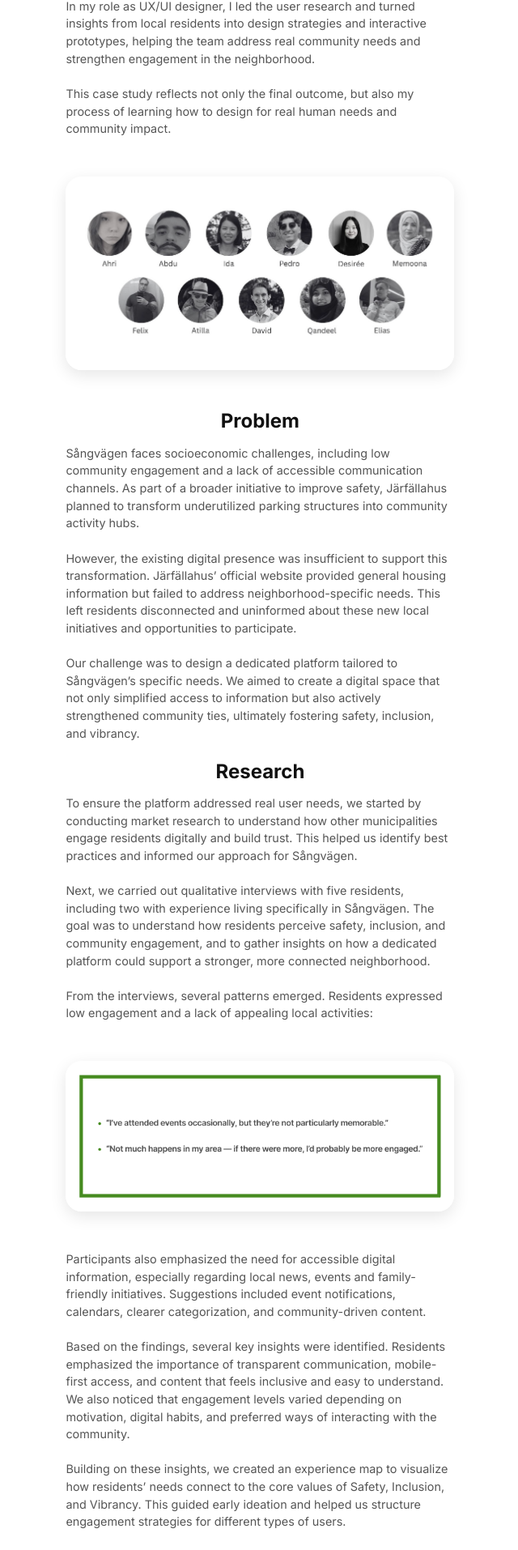
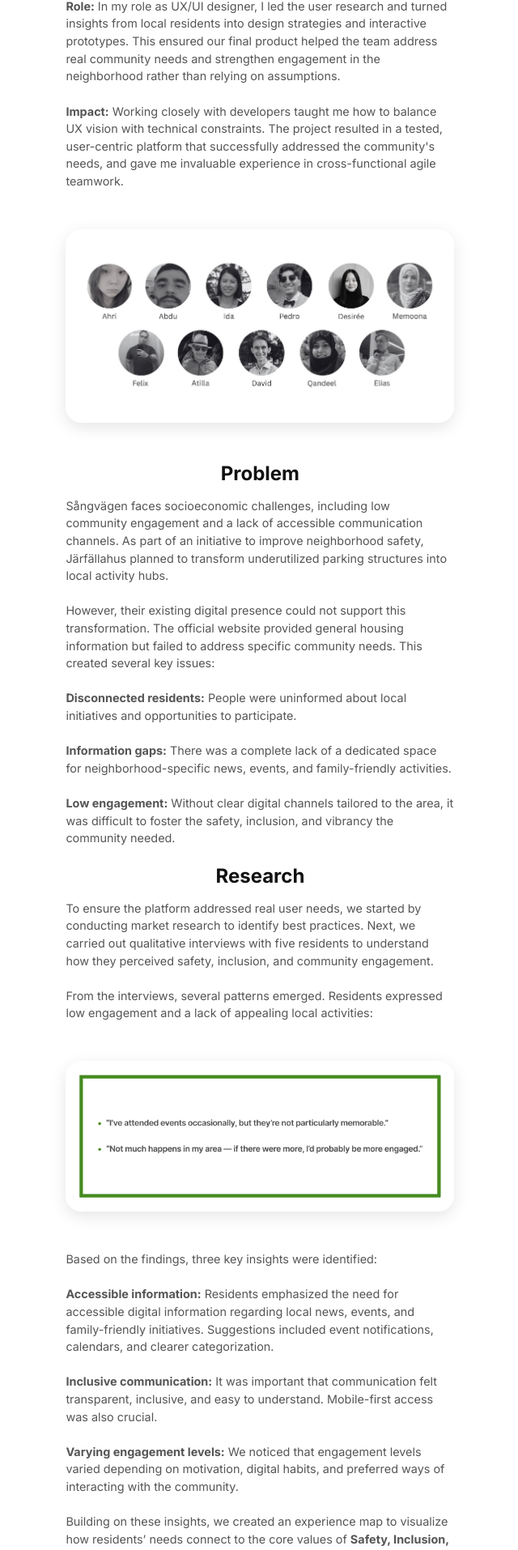
Before and after one commit to desjohnsen/portfolio, a React (Vite) app: page /project/1 in a window 1280 px wide. Shown: the part 559-2473 px from the top of the page at 81% size, without its empty margins (365-1005 px from the left). Built offline with nearby package versions, Linux system fonts and the light colour scheme.

Commit message:
refactor: Järfällahus case study for better UX and readability

```diff
--- a/src/pages/Project1.jsx
+++ b/src/pages/Project1.jsx
@@ -4,8 +4,6 @@ import PhoneImage from "../assets/images/jarfallahus.png";
 import GroupPhoto from "../assets/images/GroupPhoto.jpg";
 import ExperienceMap from "../assets/images/experiencemap.jpg";
 import UserArchetypes from "../assets/images/userarchetypes.jpg";
-import keyConcepts from "../assets/images/keyconcepts.jpg";
-import KeyOutcomes from "../assets/images/Keyoutcomes.png";
 import Quotes from "../assets/images/quotes.png";
 import "../styles/ProjectLayout.css";
 
@@ -20,16 +18,19 @@ const Project1 = () => {
     >
     <section id="overview" className="project-content">
         <h2>Overview</h2>
+
         <p>
-          As part of Chas Challenge, an annual initiative at Chas Academy where students from UX/UI, Frontend, Fullstack, and DevOps programs work together in cross-functional teams to develop
-          digital solutions for real clients, we collaborated with Järfällahus and local stakeholders to create an accessible and engaging platform for Sångvägen, a residential area in Järfälla.
+          <strong>Challenge:</strong> As part of the annual Chas Challenge, where students from UX/UI, Frontend, Fullstack, and DevOps programs work together in cross-functional teams, we collaborated with the real estate company Järfällahus to create a digital solution. The goal was to build an accessible and engaging platform to strengthen the community and simplify access to local initiatives in the Sångvägen neighborhood.
         </p>
+
         <p>
-          In my role as UX/UI designer, I led the user research and turned insights from local residents into design strategies and interactive prototypes, helping the team address real community needs and strengthen engagement in the neighborhood.
+          <strong>Role:</strong> In my role as UX/UI designer, I led the user research and turned insights from local residents into design strategies and interactive prototypes. This ensured our final product helped the team address real community needs and strengthen engagement in the neighborhood rather than relying on assumptions.
         </p>
+
         <p>
-          This case study reflects not only the final outcome, but also my process of learning how to design for real human needs and community impact.
+          <strong>Impact:</strong> Working closely with developers taught me how to balance UX vision with technical constraints. The project resulted in a tested, user-centric platform that successfully addressed the community's needs, and gave me invaluable experience in cross-functional agile teamwork.
         </p>
+
         <div className="project-image-wrapper">
           <img src={GroupPhoto} alt="Group photo" className="project-image" />
         </div>
@@ -37,100 +38,92 @@ const Project1 = () => {
 
       <section id="problem" className="project-content">
         <h2>Problem</h2>
+
         <p>
-          Sångvägen faces socioeconomic challenges, including low community engagement and a lack of accessible communication channels.
-          As part of a broader initiative to improve safety, Järfällahus planned to transform underutilized parking structures into community activity hubs.
+          Sångvägen faces socioeconomic challenges, including low community engagement and a lack of accessible communication channels. As part of an initiative to improve neighborhood safety, Järfällahus planned to transform underutilized parking structures into local activity hubs.
         </p>
+
         <p>
-          However, the existing digital presence was insufficient to support this transformation. Järfällahus’ official website provided general housing information
-          but failed to address neighborhood-specific needs. This left residents disconnected and uninformed about these new local initiatives and opportunities to participate.
+          However, their existing digital presence could not support this transformation. The official website provided general housing information but failed to address specific community needs. This created several key issues:
         </p>
+
         <p>
-          Our challenge was to design a dedicated platform tailored to Sångvägen’s specific needs. We aimed to create a digital space that not only simplified access to information
-          but also actively strengthened community ties, ultimately fostering safety, inclusion, and vibrancy.
+          <strong>Disconnected residents:</strong> People were uninformed about local initiatives and opportunities to participate.
+        </p>
+
+        <p>
+          <strong>Information gaps:</strong> There was a complete lack of a dedicated space for neighborhood-specific news, events, and family-friendly activities.
+        </p>
+
+        <p>
+          <strong>Low engagement:</strong> Without clear digital channels tailored to the area, it was difficult to foster the safety, inclusion, and vibrancy the community needed.
         </p>
       </section>
 
       <section id="research" className="project-content">
         <h2>Research</h2>
         <p>
-          To ensure the platform addressed real user needs, we started by conducting market research to understand how other municipalities engage residents digitally and build trust.
-          This helped us identify best practices and informed our approach for Sångvägen.
+          To ensure the platform addressed real user needs, we started by conducting market research to identify best practices. Next, we carried out qualitative interviews with five residents to understand how they perceived safety, inclusion, and community engagement.
         </p>
-        <p>
-          Next, we carried out qualitative interviews with five residents, including two with experience living specifically in Sångvägen.
-          The goal was to understand how residents perceive safety, inclusion, and community engagement, and to gather insights on how a dedicated platform could support a stronger, more connected neighborhood.
-        </p>
+
         <p>
           From the interviews, several patterns emerged. Residents expressed low engagement and a lack of appealing local activities:
         </p>
+
         <div className="project-image-wrapper">
           <img src={Quotes} alt="Quotes" className="project-image" />
         </div>
+
         <p>
-          Participants also emphasized the need for accessible digital information, especially regarding local news, events and family-friendly initiatives. Suggestions included event notifications, calendars,
-          clearer categorization, and community-driven content.
+          Based on the findings, three key insights were identified:
         </p>
+
         <p>
-          Based on the findings, several key insights were identified. Residents emphasized the importance of transparent communication, mobile-first access, and content that feels inclusive and easy to understand.
-          We also noticed that engagement levels varied depending on motivation, digital habits, and preferred ways of interacting with the community.
+          <strong>Accessible information:</strong> Residents emphasized the need for accessible digital information regarding local news, events, and family-friendly initiatives. Suggestions included event notifications, calendars, and clearer categorization.
         </p>
+
         <p>
-          Building on these insights, we created an experience map to visualize how residents’ needs connect to the core values of Safety,
-          Inclusion, and Vibrancy. This guided early ideation and helped us structure engagement strategies for different types of users.
+          <strong>Inclusive communication:</strong> It was important that communication felt transparent, inclusive, and easy to understand. Mobile-first access was also crucial.
         </p>
+
+        <p>
+          <strong>Varying engagement levels:</strong> We noticed that engagement levels varied depending on motivation, digital habits, and preferred ways of interacting with the community.
+        </p>
+
+        <p>
+          Building on these insights, we created an experience map to visualize how residents’ needs connect to the core values of <strong>Safety, Inclusion, and Vibrancy</strong>. This guided early ideation and engagement strategies.
+        </p>
+
         <div className="project-image-wrapper">
           <img src={ExperienceMap} alt="Experience map" className="project-image" />
         </div>
+
         <p>
-          We then defined three user archetypes based on the research insights. These archetypes ensured that our design decisions remained user-centered and adaptable to different levels of digital confidence
-          and motivation to engage. They also influenced interaction flows, content hierarchy and tone of voice throughout the project.
+          We then defined three user archetypes based on the research. These archetypes ensured that our design decisions remained user-centered and adaptable to different levels of digital confidence and motivation.
         </p>
+
         <div className="project-image-wrapper">
           <img src={UserArchetypes} alt="User archetypes" className="project-image" />
         </div>
-        <p>
-          This research phase provided a solid foundation for ideation and design, ensuring that every decision was grounded in real user needs and behaviors.
-        </p>
-      </section>
-
-      <section id="ideation" className="project-content">
-        <h2>Ideation</h2>
-        <p>
-          After analysing the research insights, we explored different ways to address the challenges faced by Sångvägen residents. Our goal was to create a platform that felt welcoming, accessible and engaging for different user archetypes.
-        </p>
-        <p>
-          As a cross-functional team, we brainstormed ideas around content and interaction patterns that would support safety, inclusion and community engagement. The experience map and user archetypes guided our discussions and helped us prioritise
-          features that mattered most to residents.
-        </p>
-        <p>
-          To show how insights were turned into early design directions, a concept summary was created to capture the core ideas shaping the platform such as accessible information, interactive features and mobile-first design.
-        </p>
-        <div className="project-image-wrapper">
-          <img src={keyConcepts} alt="Key concepts visual summary" className="project-image" />
-        </div>
-        <p>
-          These ideas became the foundation for our wireframes and prototypes, allowing us to quickly test assumptions and iterate based on user feedback.
-        </p>
       </section>
 
       <section id="design" className="project-content">
         <h2>Design</h2>
+
         <p>
-          Building on the concepts from our ideation phase, we moved into designing the platform’s interface. The visual identity was inspired by Järfällahus’s branding colors,
-          typography, and overall tone but softened with rounded UI elements and modern layouts to create a welcoming and approachable feel.
+          <strong>Collaborative sketching:</strong> We kicked off the design phase with a cross-functional Crazy 8's workshop. Sketching together on paper helped align the team on core concepts before moving into digital wireframing.
         </p>
+
         <p>
-          Wireframes and prototypes focused on intuitive navigation, ensuring accessibility for all user archetypes. Mobile-first design guided our layouts, as most residents preferred
-          interacting via smartphones. Key features like event registration, activity hubs, and neighborhood updates were carefully positioned to encourage participation and community engagement.
+          <strong>Visual identity:</strong> The UI was inspired by Järfällahus’s existing brand guidelines but softened with rounded elements and modern, mobile-first layouts to create a welcoming and approachable feel for the residents.
         </p>
+
         <p>
-          To make the platform inclusive for residents with different ages, technical abilities and language backgrounds, accessibility was considered throughout the design decisions. This guided choices such as clear iconography,
-          readable typography and a simplified navigation structure that would feel intuitive even for first-time users. Basic WCAG principles were used as guidance to support residents who might have limited digital confidence.
+          <strong>Inclusive & Accessible:</strong> To accommodate varying levels of digital confidence, basic WCAG principles guided our choices. We prioritized clear iconography, readable typography, and a simplified navigation structure to ensure key features like event registration and activity hubs were easy to find.
         </p>
+
         <p>
-          Throughout the design phase, the process remained iterative. We continuously tested wireframes and early prototypes with developers, DevOps and residents, gathering feedback to refine interaction patterns, accessibility and content clarity.
-          Each adjustment aimed to strengthen the platform’s safety, inclusivity and vibrancy while maintaining a user-friendly experience for residents with varying digital habits.
+          <strong>Iterative testing:</strong> Throughout the process, we continuously tested early prototypes with both our technical team (to ensure feasibility) and local residents. Their feedback drove iterations on content clarity and interaction patterns, ensuring the final design fostered inclusion and engagement.
         </p>
 
         <div className="project-image-wrapper">
@@ -140,49 +133,48 @@ const Project1 = () => {
 
       <section id="outcome" className="project-content">
         <h2>Outcome</h2>
+
         <p>
-          The platform successfully addressed the challenges identified in the research phase by providing residents with a clear, accessible and engaging way to connect with their neighborhood.
-        </p>
-        <p>
-          Throughout the project, we continuously tested our interactive prototypes with residents to observe real behaviors and reactions. These usability sessions helped us refine navigation,
-          improve content clarity and enhance the feeling of trust and belonging. Iterations were guided by what users struggled with and what they naturally gravitated toward, ensuring that changes contributed to a smoother and more intuitive experience.
-        </p>
-        <p>
-          The final platform helped overcome several key barriers to engagement. Information became easier to find as neighborhood updates, event registration and activity hubs were clearly structured and centralized. Engagement increased through interactive
-          features that encouraged participation across different levels of motivation. The visual tone and wording supported feelings of safety and inclusion, while a mobile-first approach ensured that the platform could be accessed easily by residents with varying levels of digital confidence.
-        </p>
-        <p>
-          To highlight the impact visually, a key outcomes summary was created to show how insights from the research were turned into practical improvements across usability, engagement and trust.
-        </p>
-        <div className="project-image-wrapper">
-          <img src={KeyOutcomes} alt="Key outcomes visual summary" className="project-image" />
-        </div>
-        <p>
-          User feedback confirmed that the final platform felt intuitive and enjoyable to use, while remaining closely aligned with the needs of the local community.
+          The final platform successfully addressed the barriers identified in our research. By moving away from general housing information and focusing on neighborhood-specific needs, we created a digital space where residents felt informed and welcomed.
         </p>
 
+        <p>
+          Final user feedback confirmed that the platform felt intuitive and enjoyable to use. The key improvements can be summarized as:
+        </p>
+
+        <p>
+          <strong>Centralized information:</strong> Simplified navigation, clear categorization, and a shared calendar made local news and events effortless to find and access.
+        </p>
+
+        <p>
+          <strong>Increased participation:</strong> Interactive features like event registration and activity hubs successfully lowered the barrier for residents to engage at their own motivation level.
+        </p>
+
+        <p>
+          <strong>Strengthened trust:</strong> An inclusive, mobile-first design with clear iconography and accessible language fostered a sense of belonging and perceived safety.
+        </p>
       </section>
 
       <section id="reflection" className="project-content">
         <h2>Reflection</h2>
+
         <p>
-          This project strengthened my ability to move from research insights to concrete design decisions. Throughout the process, I was reminded of the value of real user feedback, not only to validate ideas
-          but to challenge assumptions and simplify what felt complex in the beginning.
+          <strong>Listening is designing:</strong> One of the biggest takeaways was understanding how meaningful real user voices are when shaping a solution. Talking to residents showed me that good design is less about adding features and more about listening, simplifying, and building trust through clarity.
         </p>
+
         <p>
-          Working closely with a cross-functional team also highlighted how collaboration shapes stronger outcomes. Early discussions about what was achievable helped keep the design realistic and made iteration smoother.
+          <strong>Cross-functional collaboration:</strong> Working closely with frontend, fullstack, and DevOps students highlighted how early discussions about technical feasibility help keep the design realistic and make the iteration process much smoother.
         </p>
+
         <p>
-          One of the biggest learnings was understanding how meaningful real user voices are when shaping a solution. Talking to residents showed that good design is less about adding features and more about listening,
-          simplifying and building trust through clarity.
+          <strong>Looking ahead:</strong> If I had more time, I would love to conduct further usability testing with residents in a real context to measure the platform's long-term impact. I would also explore features like multilingual support to further improve inclusivity for residents with different backgrounds.
         </p>
+
         <p>
-          Looking ahead, I would like to explore how the platform could evolve with features such as personalized notifications or multilingual support to improve inclusivity for residents with different backgrounds. With more time,
-          I would love to conduct usability testing with local residents to validate the design in a real context and measure its long-term impact.
+          Overall, the project reinforced a core principle: empathy, clarity, and collaboration are essential when designing for diverse communities.
         </p>
-        <p>
-          Overall, the project reinforced a core principle: empathy, clarity and collaboration are essential when designing for diverse communities.
-        </p>
+
+        <div className="project-actions">
           <a
             href="https://www.figma.com/proto/RF0gKgH7IwxrMxnB9VxU5u/J%C3%A4rf%C3%A4lla-Hus-Wireframes?node-id=811-2965&t=ytTDxxy6bfhO257L-1&starting-point-node-id=811%3A2965"
             target="_blank"
@@ -191,6 +183,7 @@ const Project1 = () => {
           >
             View prototype
           </a>
+        </div>
       </section>
     </ProjectLayout>
   );
```
Also changed, not shown: src/assets/images/Keyoutcomes.png (deleted), src/assets/images/keyconcepts.jpg (deleted). Lines whose indentation alone changed are shown as unchanged.
